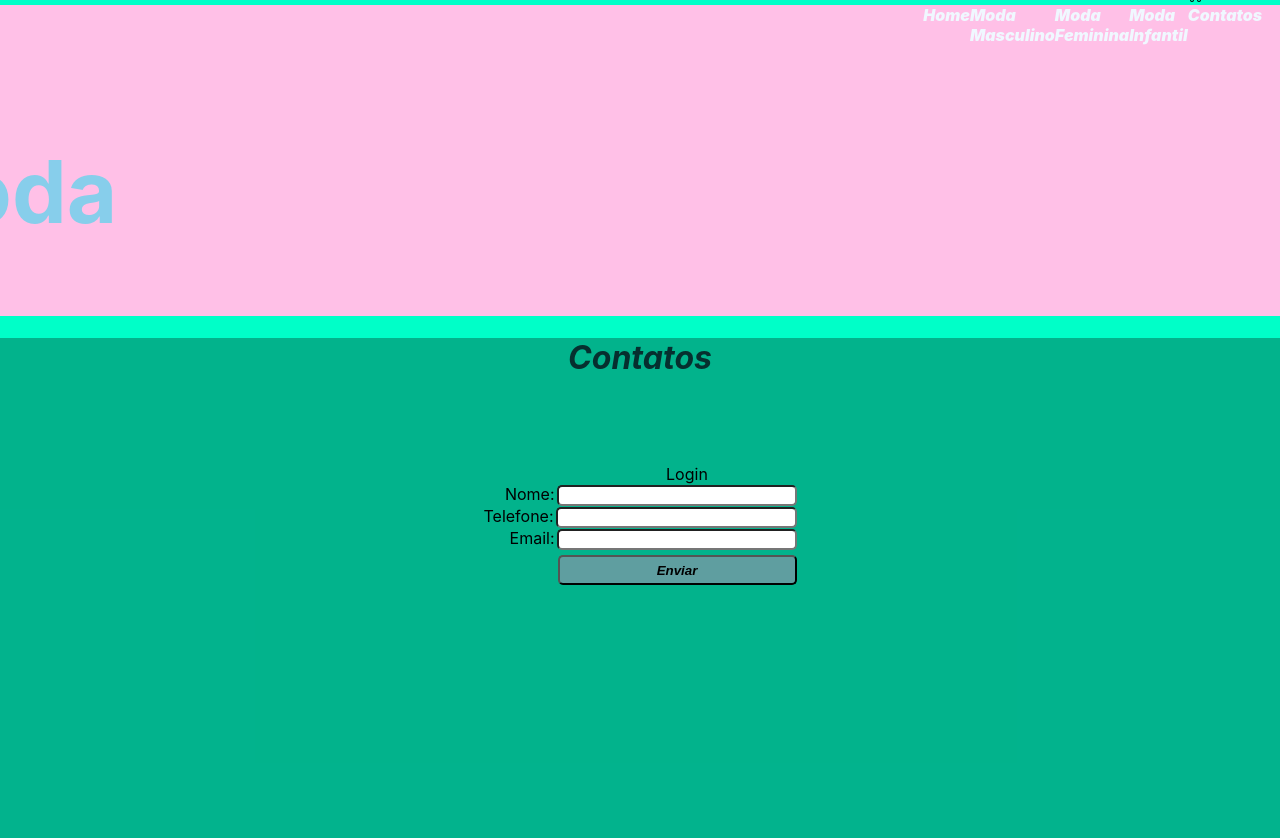
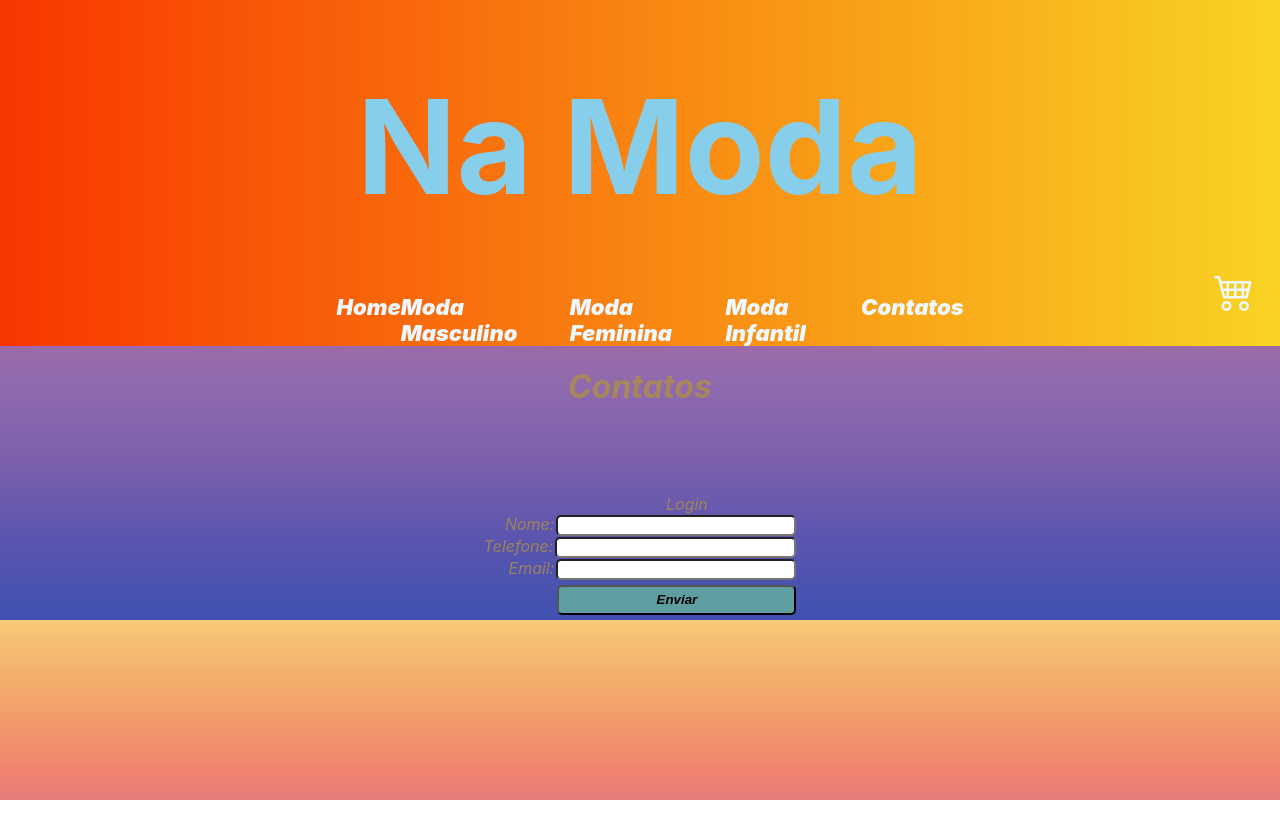
Before and after one commit to Meds-Mauricio/Projet-aula-Felipe, a Next.js app: page /contato in a window 1280 px wide. Shown: the top 838 px of the page. After the commit the page ends 800 px from the top, so only its background shows below. Built offline with nearby package versions, Linux system fonts and the light colour scheme.

Commit message:
estilizando pages

```diff
--- a/src/components/Header/index.js
+++ b/src/components/Header/index.js
@@ -5,9 +5,9 @@ import { BsCart4 } from 'react-icons/bs'
 export default function Header() {
     return (
         <section className={style.header}>
-            {/* <div className={style.headerForm}> */}
-            <h1>Na Moda</h1>
-            {/* </div> */}
+            <div className={style.headerForm}>
+                <h1>Na Moda</h1>
+            </div>
             <nav className={style.navHome}>
                 <ul className={style.linkPrincipal}>
                     <a href='/'>Home</a>
@@ -18,7 +18,7 @@ export default function Header() {
                 </ul>
             </nav>
             <div className={style.carrinho}>
-                <BsCart4 />
+                <BsCart4 className={style.BsCart4} />
             </div>
         </section>
 
--- a/src/components/Header/styles.module.css
+++ b/src/components/Header/styles.module.css
@@ -1,47 +1,31 @@
-
 .header {
-    margin-top: 5px;
     display: flex;
-    flex-direction: row;
     justify-content: center;
+    flex-direction: column;
+    align-items: center;
     width: 100%;
-    background-color: rgb(255, 192, 231);
+    margin: 0 auto;
+    background-image: linear-gradient(to right, #f83600 0%, #f9d423 100%);
+    position: relative;
 }
 
-.header h1 {
-    font-weight: bolder;
+.headerForm {
+    text-align: center;
     font-size: 87px;
     color: skyblue;
-    width: auto;
-    margin-top: 29px;
-    margin-right: 54%;
-}
-/*
-.headerForm h1 {
-    display: flex;
-    align-items: center;
-} */
-/*
-.headerForm {
-    display: flex;
-    flex-direction: row;
-    width: 64%;
-    justify-content: space-around;
-    align-items: center;
-    margin-left: auto;
-} */
-.navHome {
-    z-index: 1;
+    margin-top: -40px;
 }
 
 .linkPrincipal {
     display: flex;
     justify-content: space-between;
-    width: 50%;
+    width: 49vw;
     margin: 0 auto;
     text-decoration: none;
     font-style: oblique;
     font-weight: bolder;
+    margin-top: -40px;
+    margin-right: 20px;
 }
 
 .linkPrincipal a {
@@ -49,19 +33,17 @@
     font-style: oblique;
     font-weight: bolder;
     text-decoration: none;
-    z-index: 1;
+    font-size: 22px;
 }
 
 .carrinho {
-    display: flex;
-    justify-content: flex-end;
-    z-index: 0;
-    margin-right: 199px;
-    margin-top: -19px;
-    height: 50px;
+    right: 19px;
+    margin-top: 240px;
+    position: absolute;
 }
 
 .BsCart4 {
-    width: 74px;
-    height: 10px;
+    width: 54px;
+    height: 40px;
+    color: aliceblue;
 }
--- a/src/components/Sections/Cards/index.js
+++ b/src/components/Sections/Cards/index.js
@@ -10,11 +10,12 @@ export default function SectionsCards() {
                 <Card imagem="https://sacadaonline.com.br/wp-content/uploads/2021/10/tipos-de-estilos-conhe%C3%A7a-8-op%C3%A7%C3%B5es-e-como-usar-SACADA.jpg" />
                 <Card imagem="https://a-static.mlcdn.com.br/618x463/conjunto-feminino-de-calca-e-agasalho-manga-longa-com-ziper-tamanho-g-na-cor-preto-com-branco-e-rose-machete-moda-feminina/machetemodafeminina/a9db7ef27ed411ebbb5a4201ac1850d7/369c0469bfc3624f4c28b7ac0b2a389f.jpeg" />
                 <Card imagem="https://i.ytimg.com/vi/0ZV9MDwHjVE/maxresdefault.jpg" />
-<br/>
                 <Card imagem="https://brasaqui.com.br/wp-content/uploads/2018/01/Roupa-Infantil-desde-Bebe-ate-Criancas-Maiores.jpg" />
                 <Card imagem="https://blog.passarela.com.br/wp-content/uploads/2018/09/capamodainfantil.jpg" />
                 <Card imagem="https://a-static.mlcdn.com.br/618x463/kit-lote-6-conjuntos-infantil-menina-roupa-infantil-feminino-atacado-1-ao-10-nacional/bcbabyshop2/9547665377/8a5b7612a5e5d9791e1c150ba95a8773.jpg" />
                 <Card imagem="https://blog.brandili.com.br/wp-content/uploads/2022/03/modainfantilmeninos5.jpg" />
+                <Card imagem="https://blog.brandili.com.br/wp-content/uploads/2022/03/modainfantilmeninos5.jpg" />
+
             </div>
         </section >
     )
--- a/src/pages/contato/styles.module.css
+++ b/src/pages/contato/styles.module.css
@@ -1,14 +1,5 @@
 .main {
-    background-color: rgba(8, 10, 9, 0.308);
-    width: 100%;
-    height: 100vh;
-}
-
-.main h1 {
+    color: rgba(175, 142, 71, 0.788);
     text-align: center;
     font-style: oblique;
-    font-weight: bolder;
-    font-family: inherit;
-    font-weight: bolder;
-    color: rgba(7, 11, 22, 0.788);
 }
--- a/src/pages/setorFeminina/styles.module.css
+++ b/src/pages/setorFeminina/styles.module.css
@@ -1,14 +1,6 @@
 .main {
-    background-color: rgb(0, 255, 179);
-    width: 100%;
-    height: 100vh;
-}
-
-.main h1 {
     text-align: center;
-    font-style: oblique;
-    font-weight: bolder;
-    font-family: inherit;
     font-weight: bolder;
     color: rgb(255, 149, 10);
+    font-style: oblique;
 }
--- a/src/pages/setorInfantil/styles.module.css
+++ b/src/pages/setorInfantil/styles.module.css
@@ -1,13 +1,6 @@
 .main {
-    background-color: rgb(0, 255, 179);
-    width: 100%;
     height: 100vh;
-}
-
-.main h1 {
+    color: rgb(255, 149, 10);
     text-align: center;
     font-style: oblique;
-    font-weight: bolder;
-    font-family: inherit;
-    font-weight: bolder;
 }
--- a/src/pages/setorMasculino/styles.module.css
+++ b/src/pages/setorMasculino/styles.module.css
@@ -1,14 +1,5 @@
 .main {
-    background-color: rgb(0, 195, 255);
-    width: 100%;
-    height: 100vh;
+    font-style: oblique;
+    text-align: center;
+    color: rgb(255, 149, 10);
 }
-
-.main h1 {
-    text-align: center;
-    font-style: oblique;
-    font-weight: bolder;
-    font-family: inherit;
-    font-weight: bolder;
-    color: rgb(111, 0, 255);
-}
--- a/styles/Home.module.css
+++ /dev/null
@@ -1,35 +0,0 @@
-.container {
-    padding: 0;
-    width: 100%;
-    padding: 0;
-}
-
-.header {
-    margin-top: 5px;
-    display: flex;
-    flex-direction: row;
-    justify-content: center;
-    width: 100%;
-}
-
-.header h1 {
-    font-weight: bolder;
-    font-size: 87px;
-    color: skyblue;
-    width: auto;
-    margin-top: 29px;
-    margin-right: 54%;
-}
-
-
-
-
-
-
-
-/* @media (max-width: 600px) {
-    .grid {
-        width: 100%;
-        flex-direction: column;
-    }
-} */
--- a/styles/globals.css
+++ b/styles/globals.css
@@ -4,7 +4,7 @@ body {
     margin: 0;
     font-family: -apple-system, BlinkMacSystemFont, Segoe UI, Roboto, Oxygen,
         Ubuntu, Cantarell, Fira Sans, Droid Sans, Helvetica Neue, sans-serif;
-        background-color: rgb(0, 255, 200);
+    background-image: linear-gradient(to top, #3f51b1 0%, #5a55ae 13%, #7b5fac 25%, #8f6aae 38%, #a86aa4 50%, #cc6b8e 62%, #f18271 75%, #f3a469 87%, #f7c978 100%);
 }
 
 .container {
```
Also changed, not shown: src/components/Sections/Cards/styles.module.css (+8 -7 lines).
